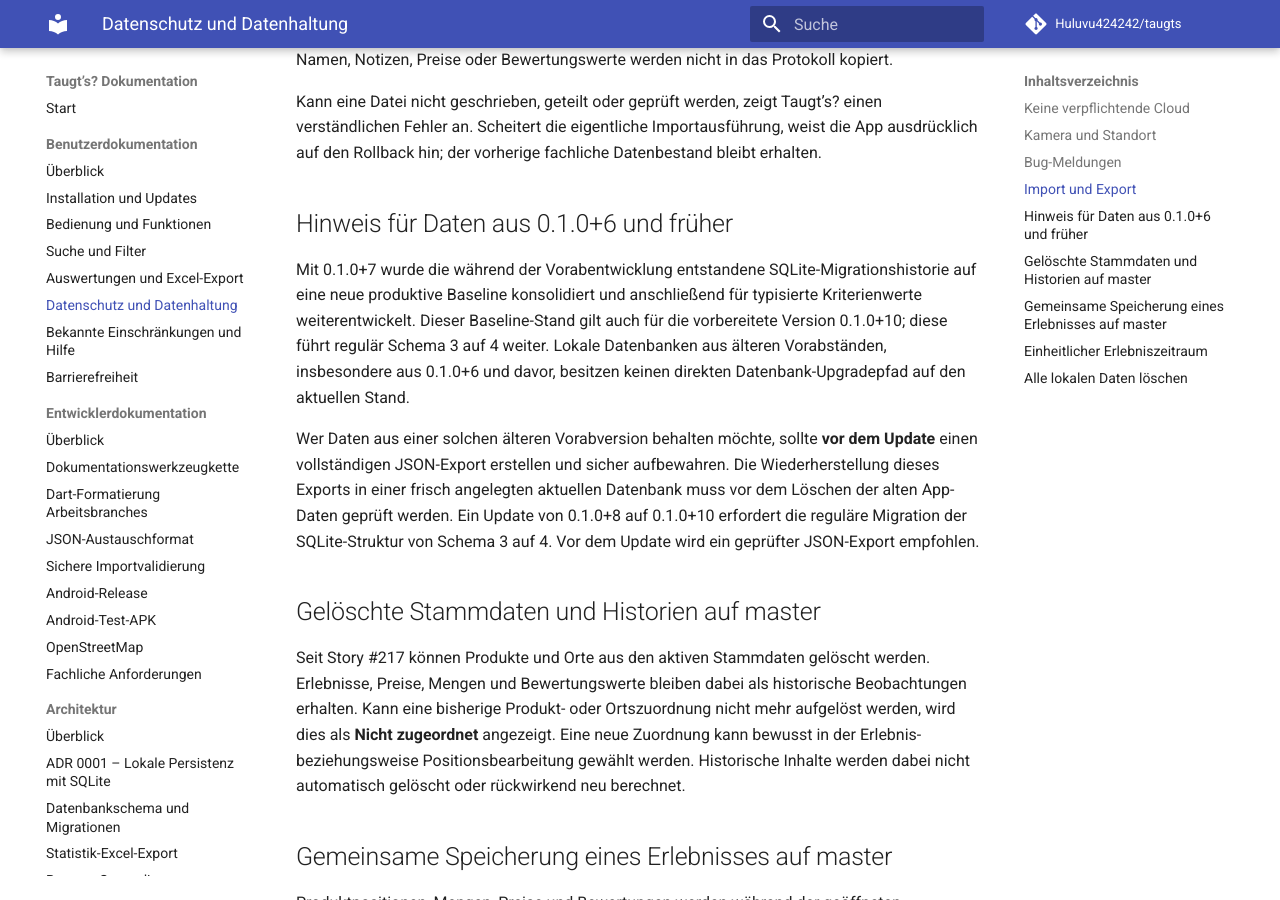
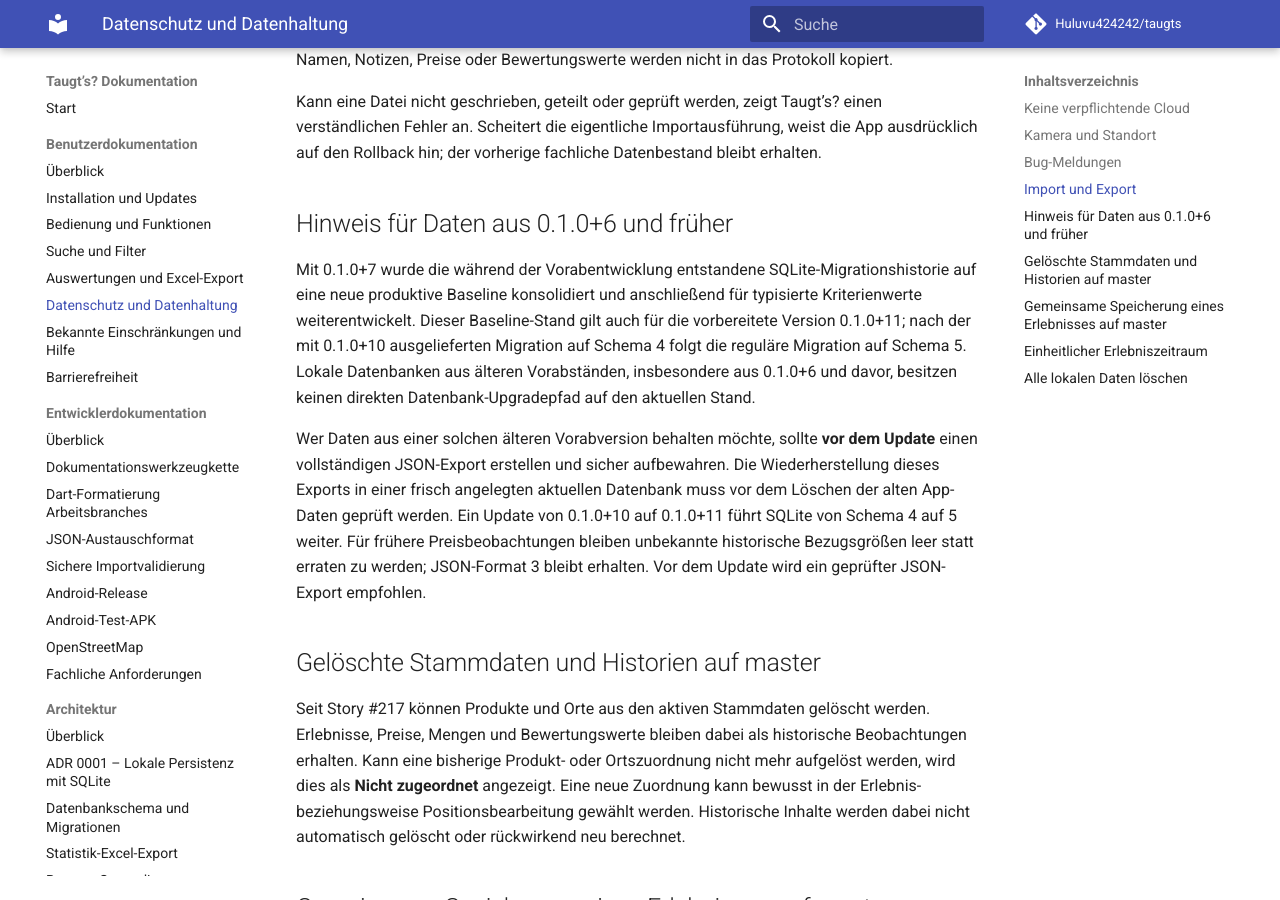
Before and after one commit to Huluvu424242/taugts, an MkDocs documentation site: the page built from docs/benutzer/datenhaltung.md, in a window 1280 px wide and 900 px high, scrolled down 2931 px. Built offline with MkDocs 1.6.1 and Material for MkDocs 9.7.7, drawn with Linux system fonts in a browser that asks for light colours; comment, search, counter and statistics services are not loaded.

Commit message:
Story #304: Release 0.1.0+11 – docs/benutzer/datenhaltung.md

```diff
--- a/docs/benutzer/datenhaltung.md
+++ b/docs/benutzer/datenhaltung.md
@@ -48,9 +48,9 @@ Kann eine Datei nicht geschrieben, geteilt oder geprüft werden, zeigt Taugt’s
 
 ## Hinweis für Daten aus 0.1.0+6 und früher
 
-Mit 0.1.0+7 wurde die während der Vorabentwicklung entstandene SQLite-Migrationshistorie auf eine neue produktive Baseline konsolidiert und anschließend für typisierte Kriterienwerte weiterentwickelt. Dieser Baseline-Stand gilt auch für die vorbereitete Version 0.1.0+10; diese führt regulär Schema 3 auf 4 weiter. Lokale Datenbanken aus älteren Vorabständen, insbesondere aus 0.1.0+6 und davor, besitzen keinen direkten Datenbank-Upgradepfad auf den aktuellen Stand.
+Mit 0.1.0+7 wurde die während der Vorabentwicklung entstandene SQLite-Migrationshistorie auf eine neue produktive Baseline konsolidiert und anschließend für typisierte Kriterienwerte weiterentwickelt. Dieser Baseline-Stand gilt auch für die vorbereitete Version 0.1.0+11; nach der mit 0.1.0+10 ausgelieferten Migration auf Schema 4 folgt die reguläre Migration auf Schema 5. Lokale Datenbanken aus älteren Vorabständen, insbesondere aus 0.1.0+6 und davor, besitzen keinen direkten Datenbank-Upgradepfad auf den aktuellen Stand.
 
-Wer Daten aus einer solchen älteren Vorabversion behalten möchte, sollte **vor dem Update** einen vollständigen JSON-Export erstellen und sicher aufbewahren. Die Wiederherstellung dieses Exports in einer frisch angelegten aktuellen Datenbank muss vor dem Löschen der alten App-Daten geprüft werden. Ein Update von 0.1.0+8 auf 0.1.0+10 erfordert die reguläre Migration der SQLite-Struktur von Schema 3 auf 4. Vor dem Update wird ein geprüfter JSON-Export empfohlen.
+Wer Daten aus einer solchen älteren Vorabversion behalten möchte, sollte **vor dem Update** einen vollständigen JSON-Export erstellen und sicher aufbewahren. Die Wiederherstellung dieses Exports in einer frisch angelegten aktuellen Datenbank muss vor dem Löschen der alten App-Daten geprüft werden. Ein Update von 0.1.0+10 auf 0.1.0+11 führt SQLite von Schema 4 auf 5 weiter. Für frühere Preisbeobachtungen bleiben unbekannte historische Bezugsgrößen leer statt erraten zu werden; JSON-Format 3 bleibt erhalten. Vor dem Update wird ein geprüfter JSON-Export empfohlen.
 
 ## Gelöschte Stammdaten und Historien auf master
 
```
